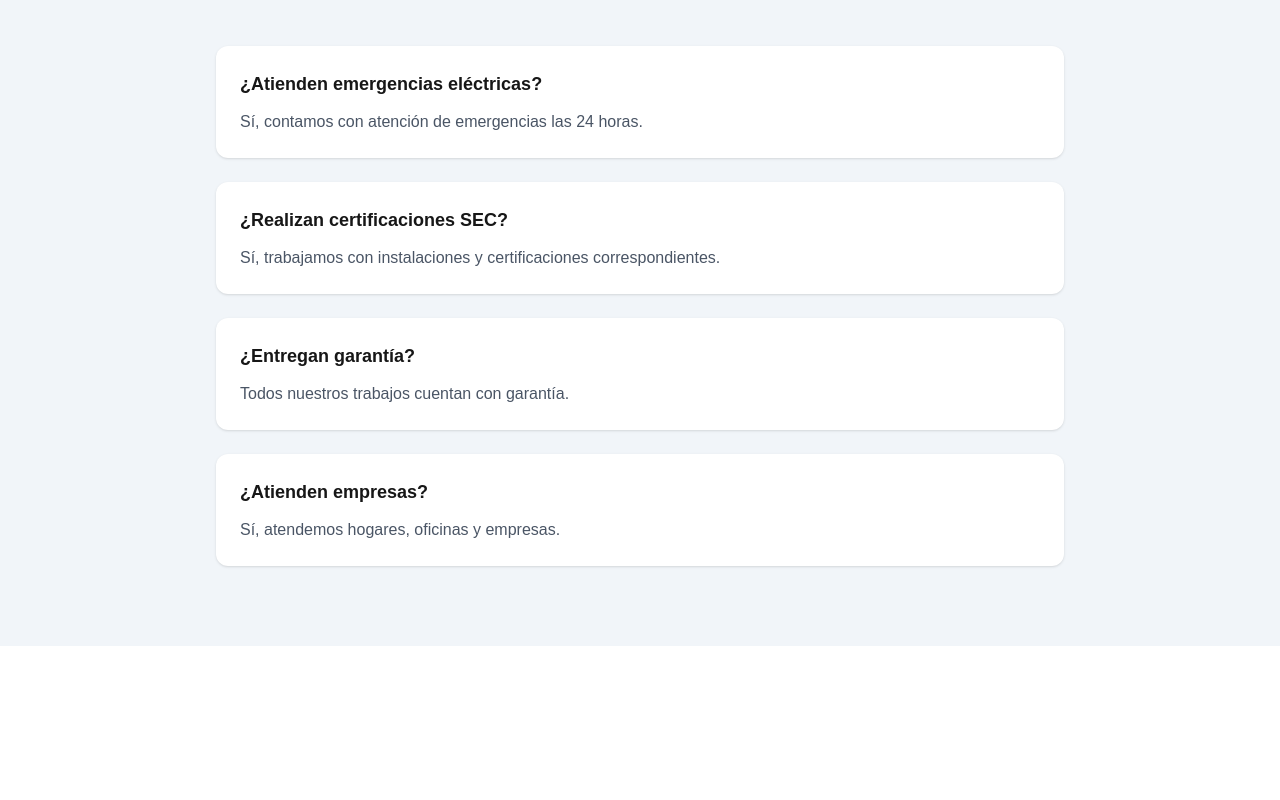
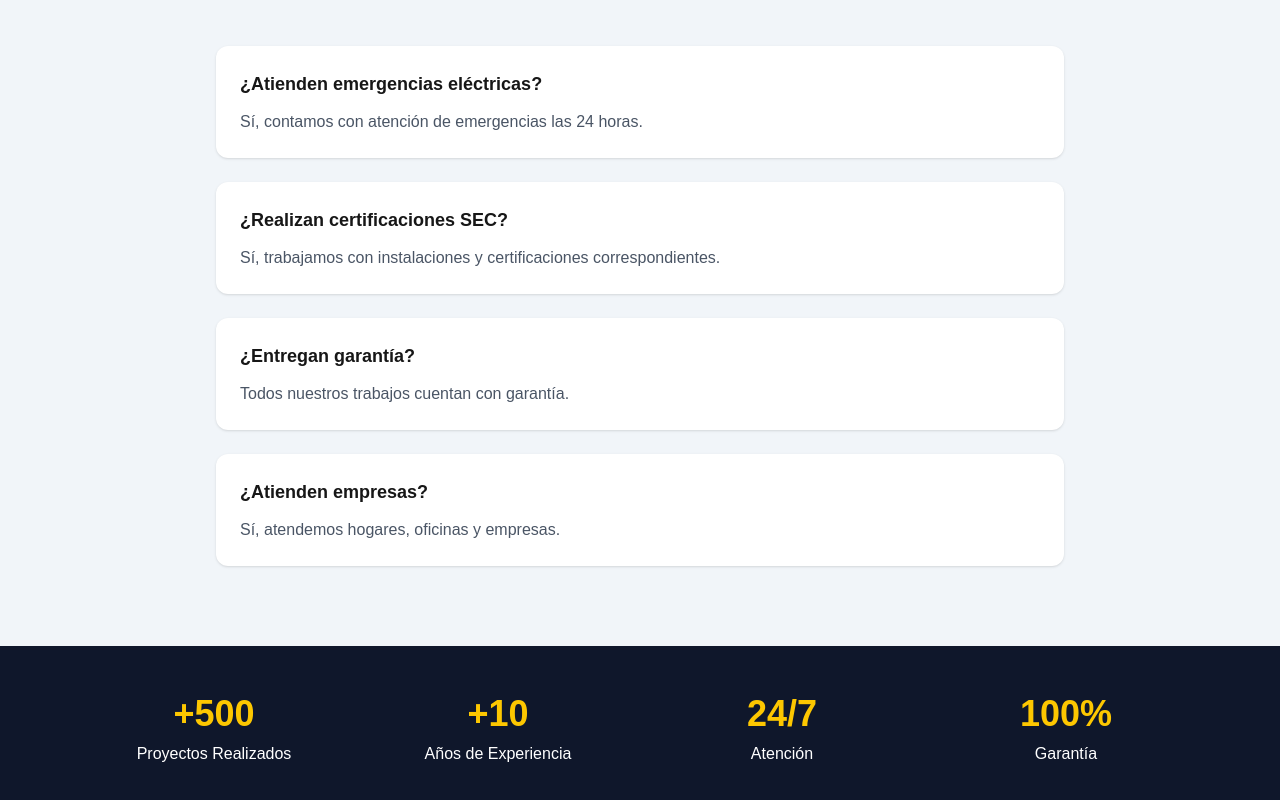
Before and after one commit to beastroza-art/landing-electricista, a Next.js app: page / in a window 1280 px wide. Shown: the part 2834-3634 px from the top of the page. Before the commit the page ends 3480 px from the top, so only its background shows below. Built offline with nearby package versions, Linux system fonts and the light colour scheme.

Commit message:
feat: add trust stats section

```diff
--- a/app/page.tsx
+++ b/app/page.tsx
@@ -5,6 +5,7 @@ import WhyChooseUs from "@/components/WhyChooseUs";
 import Testimonials from "@/components/Testimonials";
 import Contact from "@/components/Contact";
 import Faq from "@/components/Faq";
+import TrustStats from "@/components/TrustStats";
 
 export default function Home() {
   return (
@@ -16,6 +17,7 @@ export default function Home() {
       <Testimonials />
       <Contact />
       <Faq />
+      <TrustStats />
     </main>
   );
 }
--- /dev/null
+++ b/components/StatCard.tsx
@@ -0,0 +1,21 @@
+type StatCardProps = {
+  value: string;
+  label: string;
+};
+
+export default function StatCard({
+  value,
+  label,
+}: StatCardProps) {
+  return (
+    <div className="text-center">
+      <h3 className="text-4xl font-bold text-yellow-400">
+        {value}
+      </h3>
+
+      <p className="mt-2 text-white">
+        {label}
+      </p>
+    </div>
+  );
+}
--- /dev/null
+++ b/components/TrustStats.tsx
@@ -0,0 +1,20 @@
+import { stats } from "@/data/stats";
+import StatCard from "./StatCard";
+
+export default function TrustStats() {
+  return (
+    <section className="bg-slate-900 py-12">
+      <div className="max-w-6xl mx-auto px-6">
+        <div className="grid grid-cols-2 md:grid-cols-4 gap-8">
+          {stats.map((stat) => (
+            <StatCard
+              key={stat.label}
+              value={stat.value}
+              label={stat.label}
+            />
+          ))}
+        </div>
+      </div>
+    </section>
+  );
+}
--- /dev/null
+++ b/data/stats.ts
@@ -0,0 +1,18 @@
+export const stats = [
+  {
+    value: "+500",
+    label: "Proyectos Realizados",
+  },
+  {
+    value: "+10",
+    label: "Años de Experiencia",
+  },
+  {
+    value: "24/7",
+    label: "Atención",
+  },
+  {
+    value: "100%",
+    label: "Garantía",
+  },
+];
```
